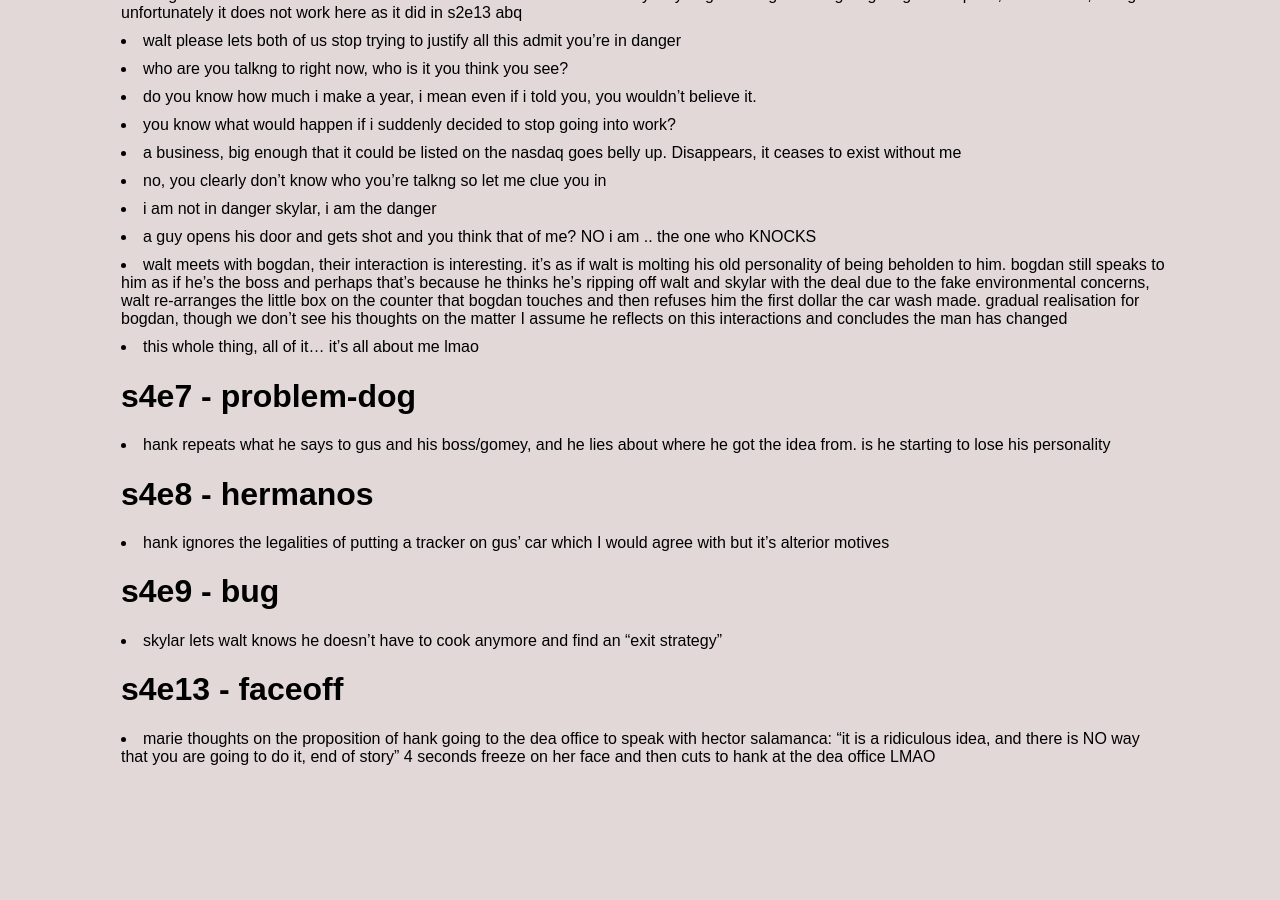
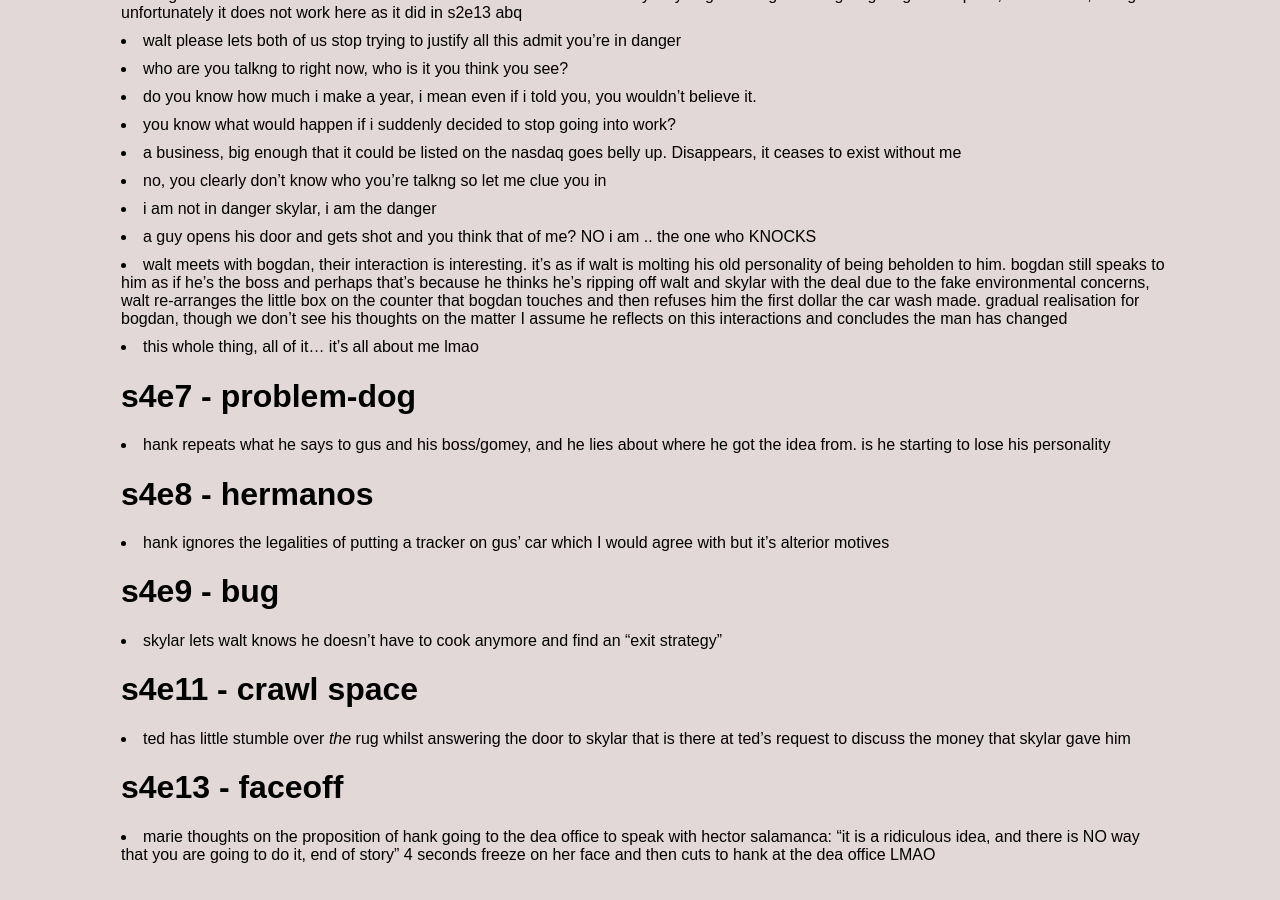
Before and after one commit to jsbaasi/jsbaasi.github.io, a Jekyll site: the page built from _posts/2026-06-08-breaking-bad-episodes.md, in a window 1280 px wide and 900 px high, scrolled down 5815 px. Built offline with Jekyll 4.4.1, drawn with Linux system fonts in a browser that asks for light colours; before the commit the page ends 6617 px from its top, so only the background shows below that.

Commit message:
vault backup: 2026-08-28 17:19:33

```diff
--- a/_posts/2026-06-08-breaking-bad-episodes.md
+++ b/_posts/2026-06-08-breaking-bad-episodes.md
@@ -136,5 +136,7 @@
 - hank ignores the legalities of putting a tracker on gus' car which I would agree with but it's alterior motives
 # s4e9 - bug
 - skylar lets walt knows he doesn't have to cook anymore and find an "exit strategy"
+# s4e11 - crawl space
+- ted has little stumble over *the* rug whilst answering the door to skylar that is there at ted's request to discuss the money that skylar gave him
 # s4e13 - faceoff
 - marie thoughts on the proposition of hank going to the dea office to speak with hector salamanca: "it is a ridiculous idea, and there is NO way that you are going to do it, end of story" 4 seconds freeze on her face and then cuts to hank at the dea office LMAO
```
